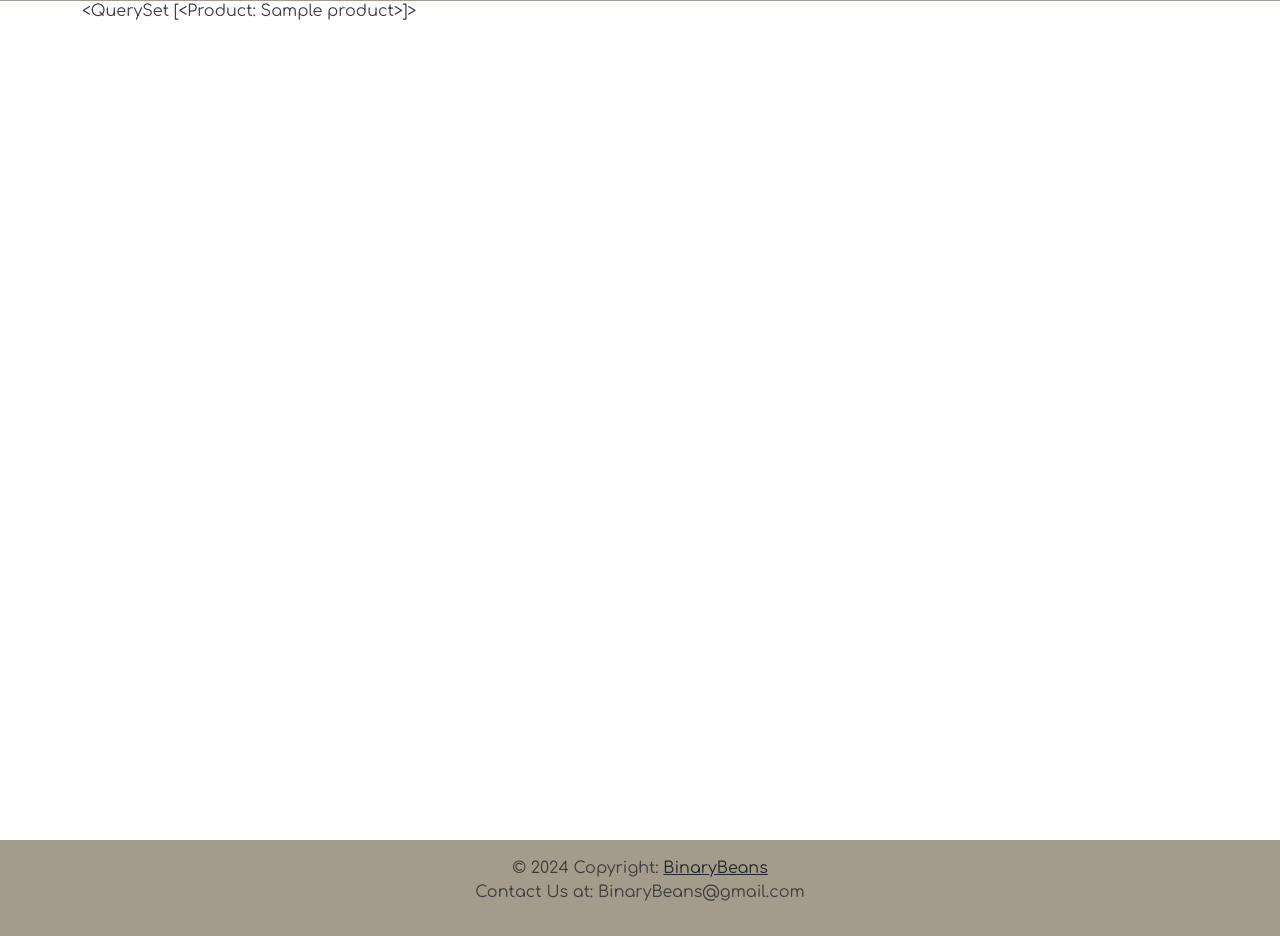
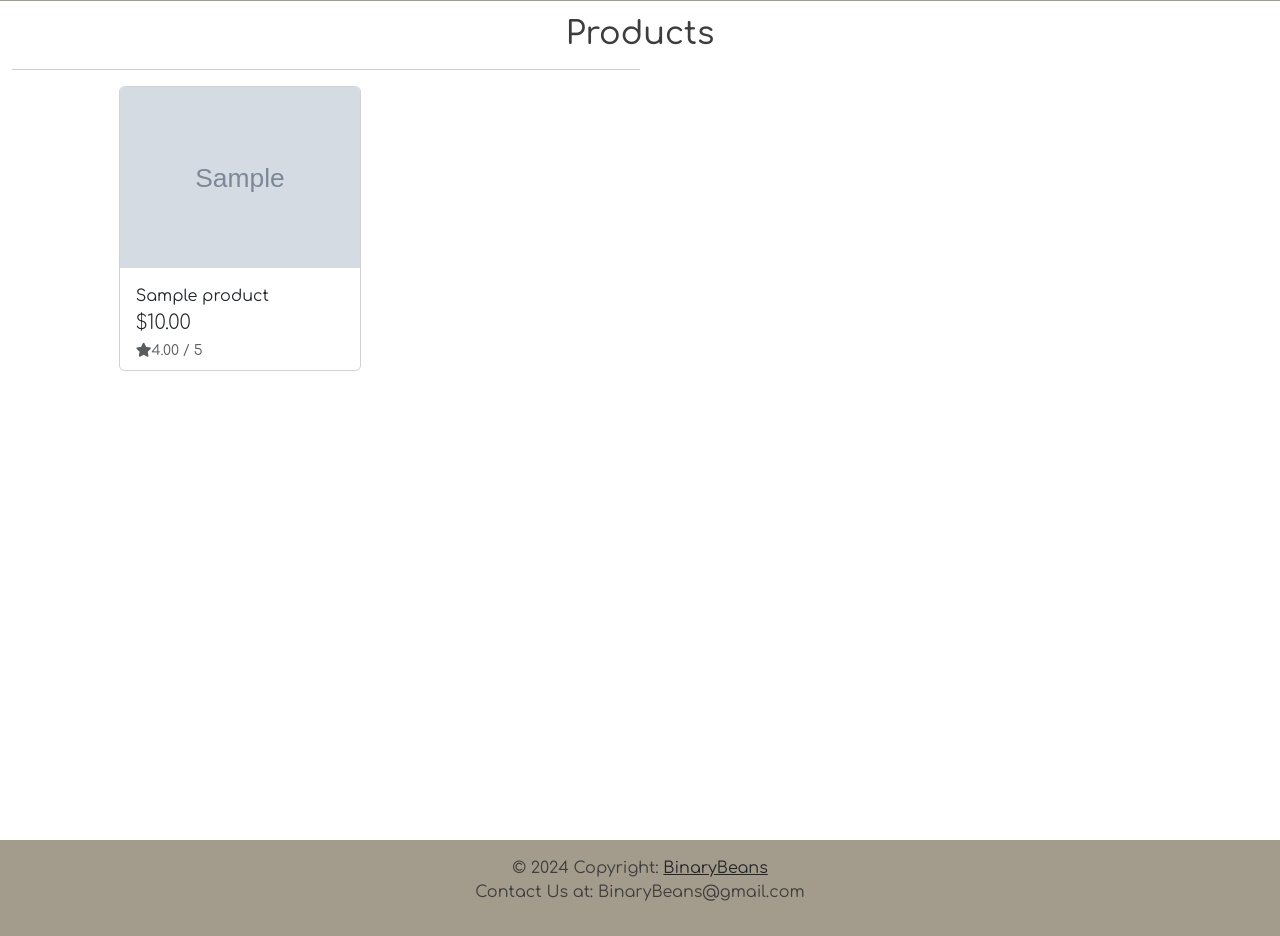
Before and after one commit to Willr-hawkins/coiling-clay1, a Django app: page /products/ in a window 1280 px wide. Shown: the part 151-1087 px from the top of the page. Run offline with Django 3.2, Linux system fonts and the light colour scheme; tables that the repository leaves empty hold one stand-in row (values such as "Sample post"); grey boxes marked "Sample" are stand-in pictures; some libraries are stand-ins or nearby versions.

Commit message:
Add products page initail content and styling

```diff
--- a/products/templates/products/products.html
+++ b/products/templates/products/products.html
@@ -2,10 +2,46 @@
 {% load static %}
 
 {% block content %}
-<div id="products" class="container">
+<div id="products" class="container-fluid">
     <div class="row">
-        <div class="col">
-            {{ products }}
+        <div class="col text-center mt-3">
+            <h2>Products</h2>
+            <hr class="w-50 mb-1">
+        </div>
+    </div>
+    <div class="row">
+        <div class="product-container col-10 offset-1">
+            <div class="row mt-1 mb-2">
+
+            </div>
+            <div class="row">
+                {% for product in products %}
+                    <div class="col-sm-6 col-md-6 col-lg-4 col-xl-3">
+                        <div class="card h-100">
+                            <div class="card h-100 border-0">
+                                <a href="">
+                                    <img class="card-img-top" src="{{ product.image_url }}" alt="{{ product.name }}">
+                                </a>
+                                <div class="card-body pb-0">
+                                    <p class="mb-0">{{ product.name }}</p>
+                                </div>
+                                <div class="card-footer bg-white pt-0 border-0 text-left">
+                                    <div class="row">
+                                        <div class="col">
+                                            <p class="lead mb-0 text-left font-weight-bold">${{ product.price }}</p>
+                                            {% if product.rating %}
+                                                <small class="text-muted"><i class="fas fa-star mr-1"></i>{{ product.rating }} / 5</small>
+                                            {% else %}
+                                                <small class="text-muted">No Rating</small>
+                                            {% endif %}
+                                        </div>
+                                    </div>
+                                </div>
+                            </div>
+                        </div>
+                    </div>
+                {% endfor %}
+            </div>
         </div>
     </div>
 </div>
--- a/requirements.txt
+++ b/requirements.txt
@@ -2,6 +2,7 @@ asgiref==3.8.1
 Django==3.2.25
 django-allauth==0.41.0
 oauthlib==3.2.2
+pillow==10.4.0
 python3-openid==3.2.0
 pytz==2024.1
 requests-oauthlib==2.0.0
--- a/templates/includes/nav.html
+++ b/templates/includes/nav.html
@@ -19,7 +19,7 @@
               Shop
               </a>
               <ul class="dropdown-menu text-center">
-              <li><a class="dropdown-item fs-4" href="#">Action</a></li>
+              <li><a class="dropdown-item fs-4" href="{% url 'products' %}">All Products</a></li>
               <li><a class="dropdown-item fs-4" href="#">Another action</a></li>
               <li><a class="dropdown-item fs-4" href="#">Something else here</a></li>
               </ul>
```
Also changed, not shown: requiremenets.txt (deleted, +0 -10 lines), static/media/cream-brown-splatter-flat-white-mug.jpg (deleted), 2 other files.
